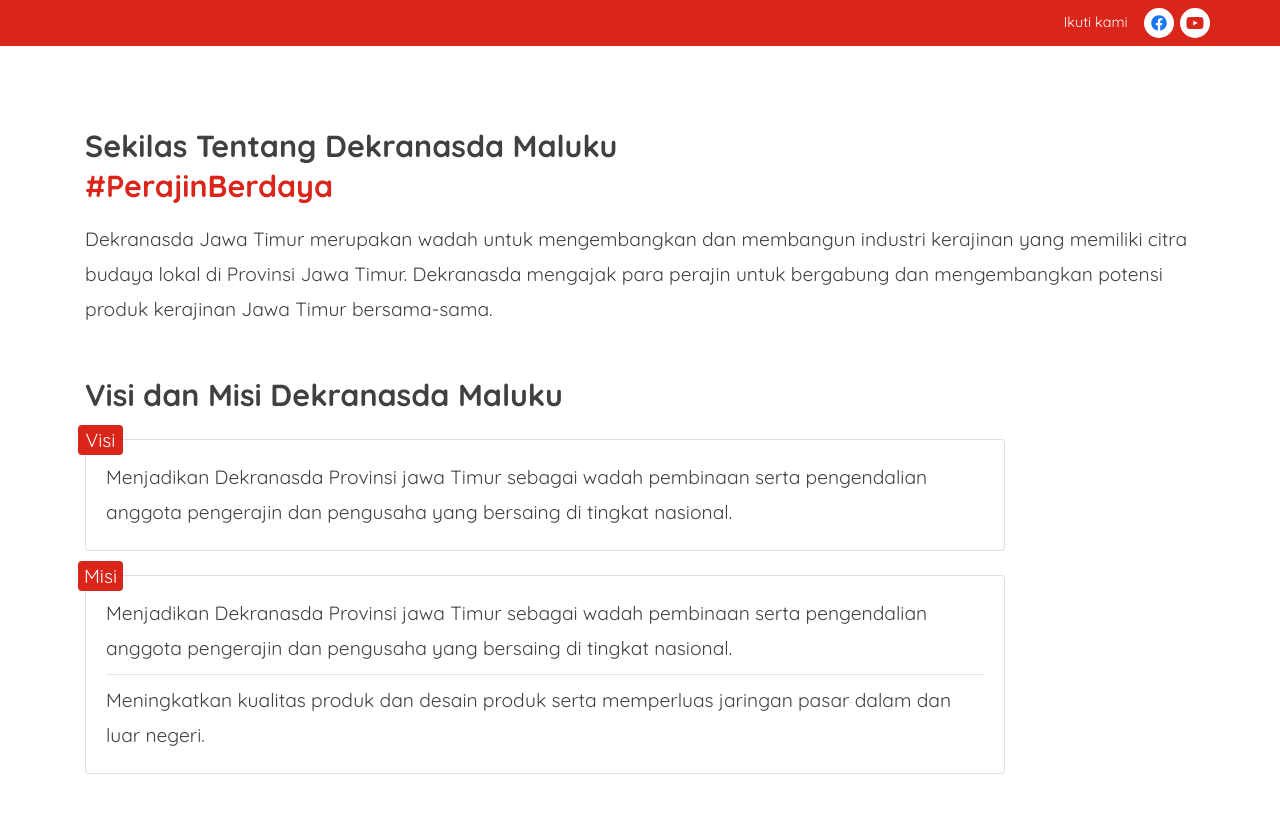
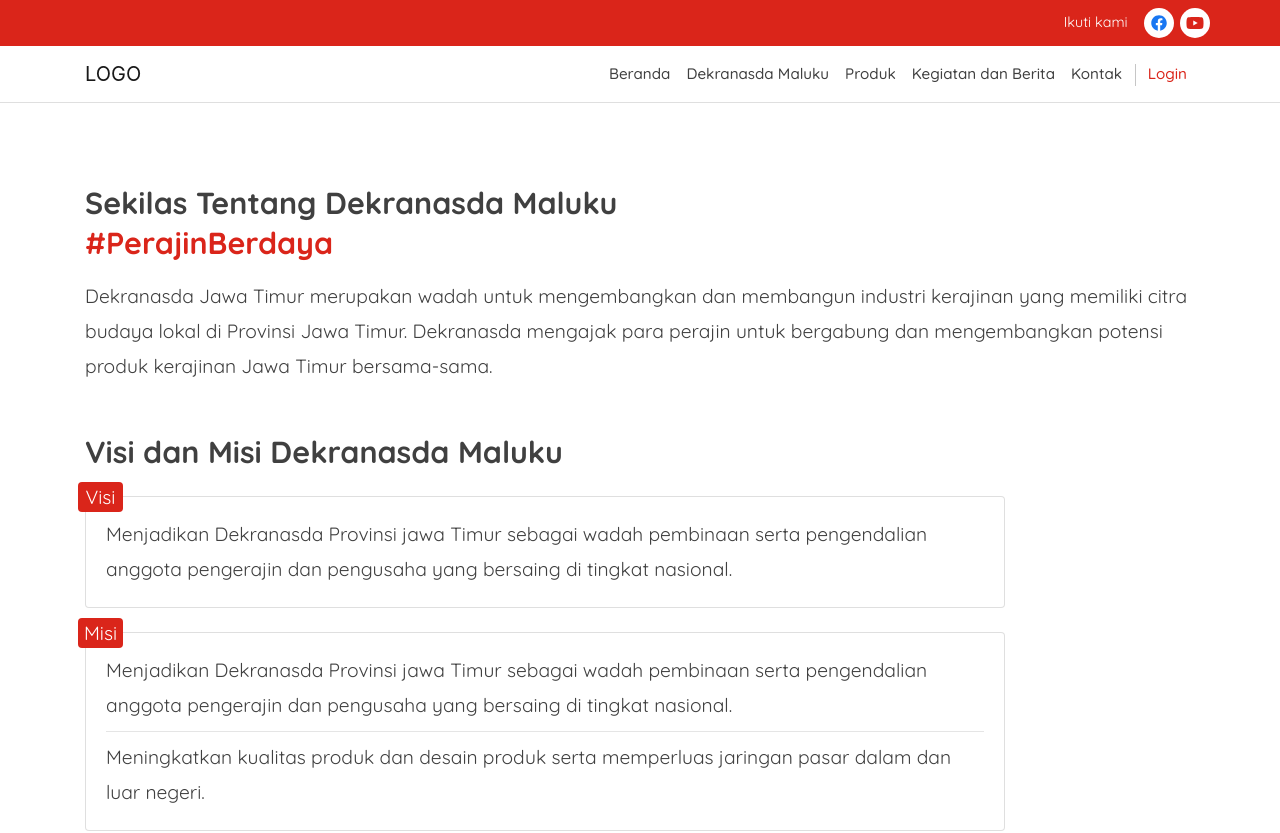
Before and after one commit to diskominfo-ambon/dekranasda, a Vue app: page / in a window 1280 px wide. Shown: the top 833 px of the page. Built offline with nearby package versions, Linux system fonts and the light colour scheme.

Commit message:
menambahkan navbar

```diff
--- a/src/assets/sass/_header.scss
+++ b/src/assets/sass/_header.scss
@@ -44,4 +44,49 @@ header {
       }
     }
   }
+
+  .navbar {
+    border-bottom: 1px solid rgba(0, 0, 0, 0.125);
+    .nav-item {
+      position: relative;
+      @include breakpoint-down(medium) {
+        border-bottom: 1px solid rgba(0, 0, 0, 0.125);
+        text-align: center;
+
+        &:last-child {
+          border-bottom: none;
+        }
+      }
+
+      .nav-link {
+        @include breakpoint-up(medium) {
+          &:hover {
+            color: $primary;
+          }
+        }
+        font-weight: 500;
+        color: $dark;
+        font-size: .95rem;
+      }
+
+      &:last-child {
+        @include breakpoint-up(large) {
+          .nav-link {
+            color: $primary;
+            margin-left: .6rem;
+          }
+          &::before {
+            content: '';
+            height: 22px;
+            width: 1px;
+            background-color: $light;
+            display: block;
+            position: absolute;
+            top: .6rem;
+            left: .3rem;
+          }
+        }
+      }
+    }
+  }
 }
--- a/src/components/header.vue
+++ b/src/components/header.vue
@@ -13,6 +13,23 @@
       </ul>
     </b-container>
   </div>
+  <b-navbar toggleable="lg">
+    <b-container>
+      <b-navbar-brand href="#">LOGO</b-navbar-brand>
+      <b-navbar-toggle target="nav-collapse"></b-navbar-toggle>
+
+      <b-collapse id="nav-collapse" is-nav>
+        <b-navbar-nav class="ml-auto">
+          <b-nav-item>Beranda</b-nav-item>
+          <b-nav-item>Dekranasda Maluku</b-nav-item>
+          <b-nav-item>Produk</b-nav-item>
+          <b-nav-item>Kegiatan dan Berita</b-nav-item>
+          <b-nav-item>Kontak</b-nav-item>
+          <b-nav-item>Login</b-nav-item>
+        </b-navbar-nav>
+      </b-collapse>
+    </b-container>
+  </b-navbar>
 </header>
 
 </template>
```
